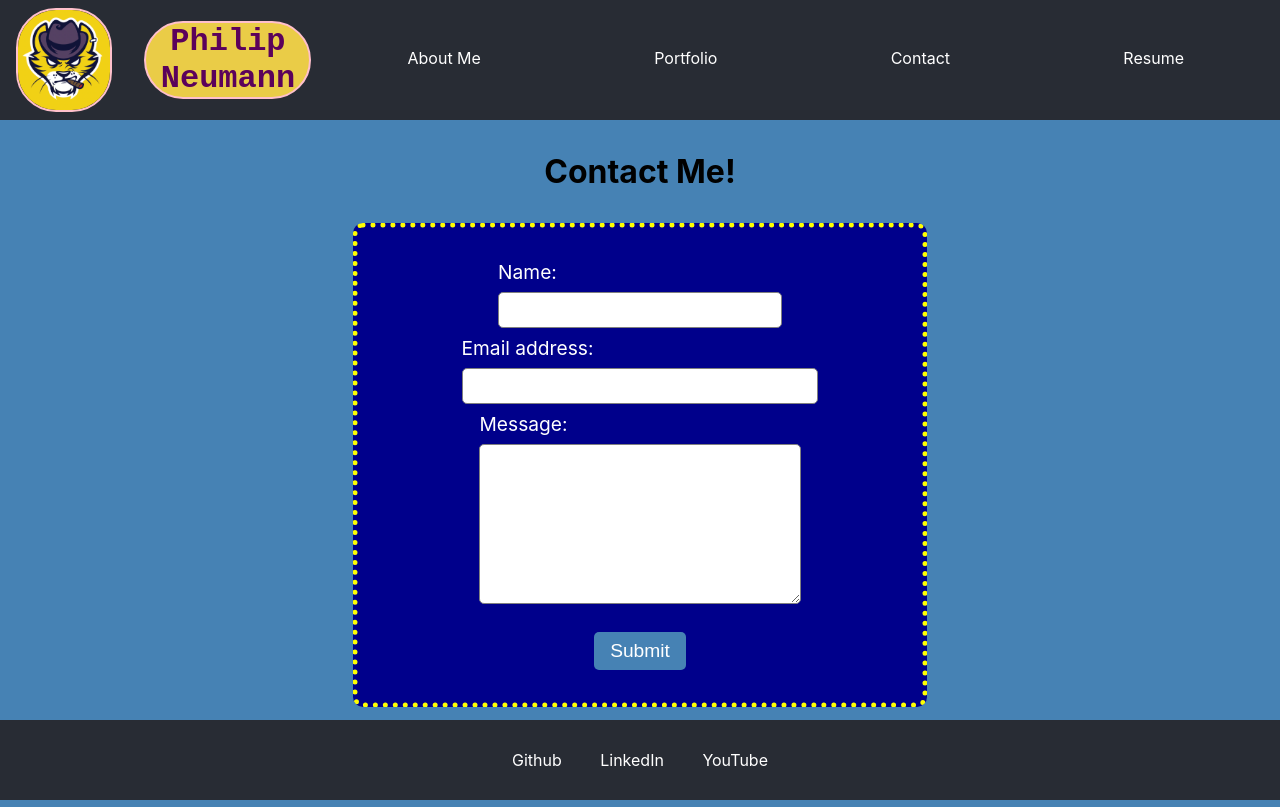
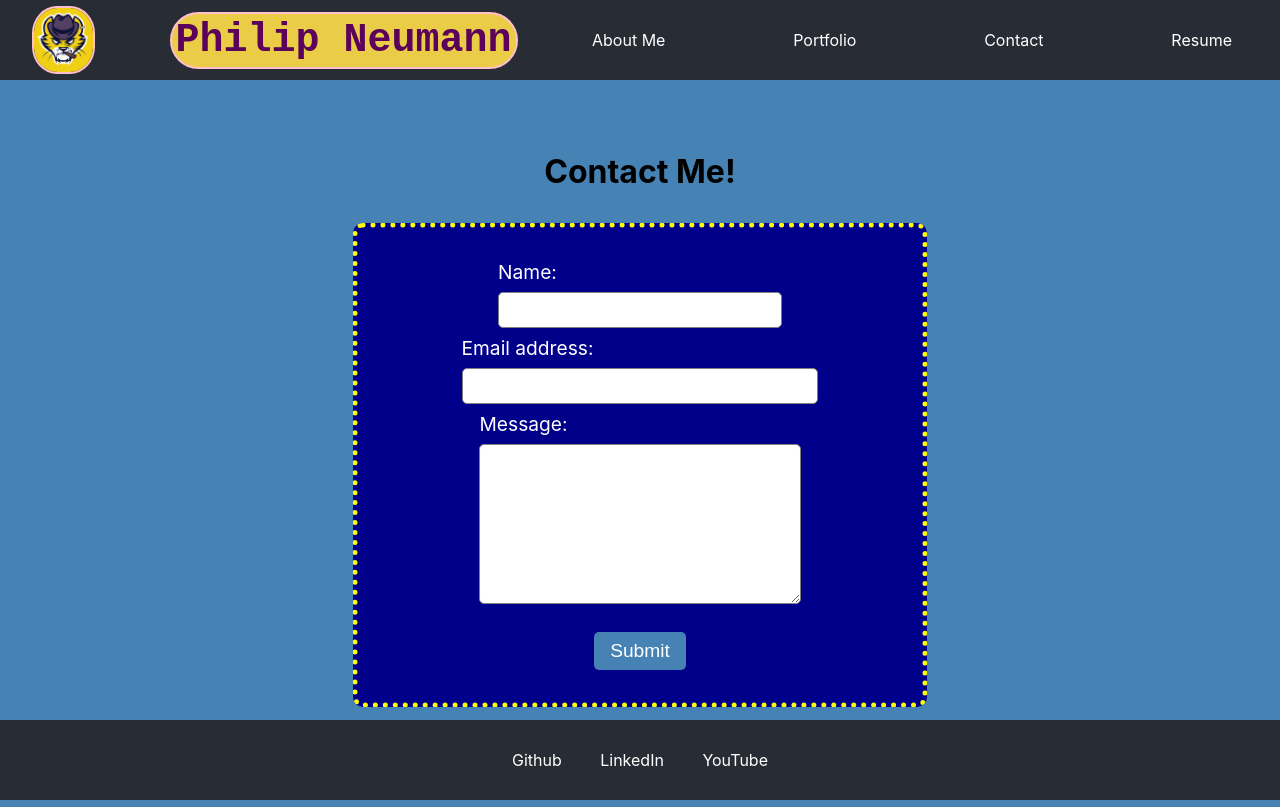
Before and after one commit to moviefan322/react-portfolio, a React (Create React App) app: page /contact in a window 1280 px wide. Built offline with nearby package versions, Linux system fonts and the light colour scheme.

Commit message:
tampering with navbar

```diff
--- a/src/assets/css/App.css
+++ b/src/assets/css/App.css
@@ -15,23 +15,21 @@ a:visited {
 }
 
 #logo {
-  height: 100px;
-  margin: auto;
-  margin-left: 1em;
-  border-radius: 40px;
+  height: 8vh; /* use 5% of the viewport height */
+  border-radius: 40%; /* make it circular */
   border: solid pink 2px;
+  flex-shrink: 0; /* prevent it from shrinking */
 }
 
 #name {
-  font-size: 2em;
+  font-size: 2.5em;
   font-family: "Courier New", Courier, monospace;
   color: rgb(91, 2, 91);
   background-color: rgb(234, 204, 71);
-  margin: auto;
-  margin-left: 1em;
   text-align: center;
   border-radius: 40px;
   border: solid pink 2px;
+  padding: 0.1em;
 }
 
 ul {
@@ -49,23 +47,27 @@ ul {
 .App-header {
   background-color: #282c34;
   position: fixed;
-  top: 0px;
+  top: 0;
   display: flex;
   color: white;
   width: 100%;
-  height: 15%;
-  float: right;
-  align-items: right;
-  margin-bottom: 15vh;
+  height: 10vh;
+  align-items: center;
+  justify-content: space-between;
+  padding: 0 2rem;
 }
 
 #navlinks {
   display: flex;
   flex-direction: row;
   justify-content: space-between;
-  width: 100%;
-  height: 100%;
-  margin: 3em 6em;
+  align-items: center;
+  width: 50%;
+  margin-right: 5em;
+}
+
+#navlinks li {
+  margin: 0 1rem;
 }
 
 #body {
```
